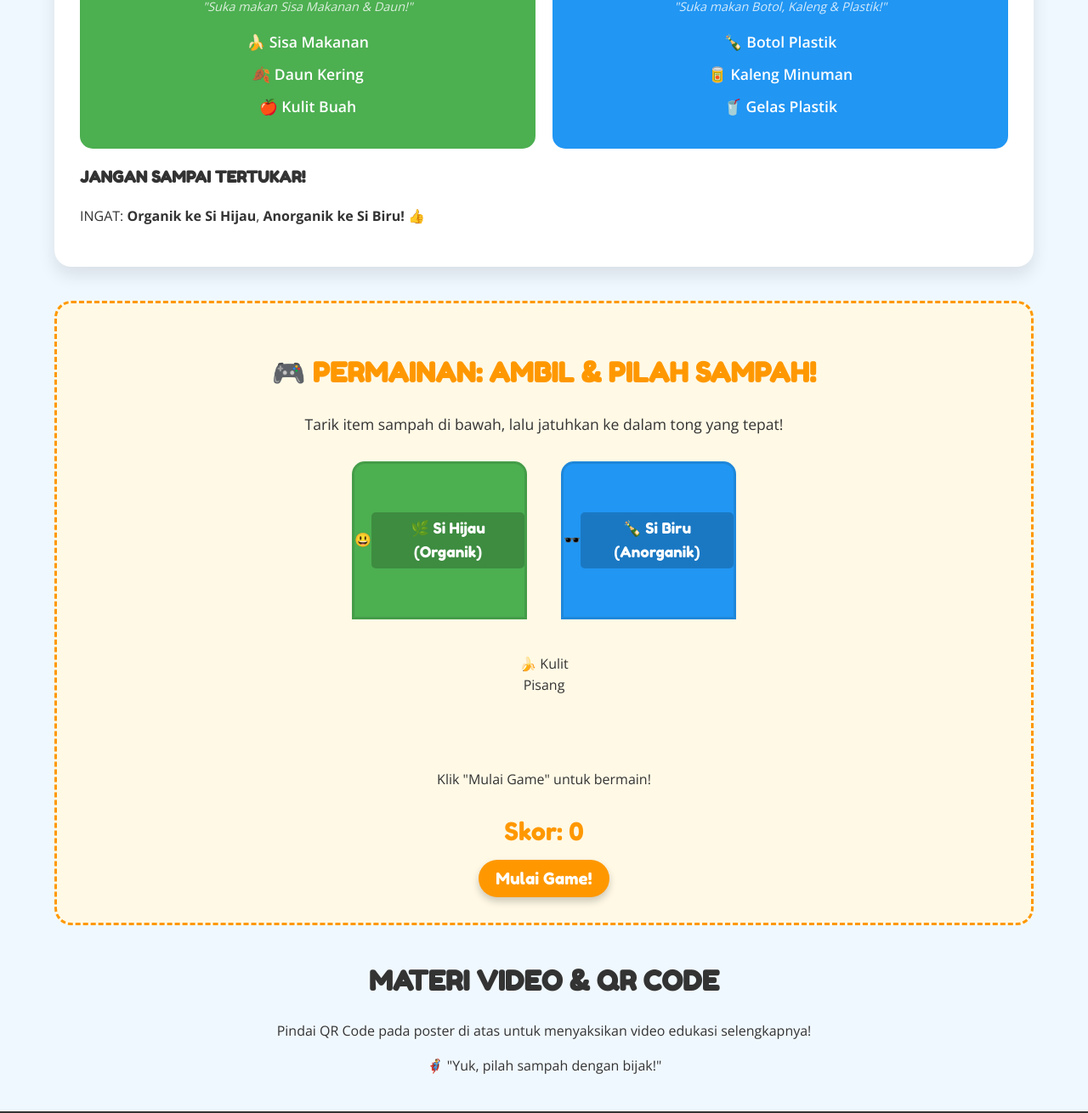
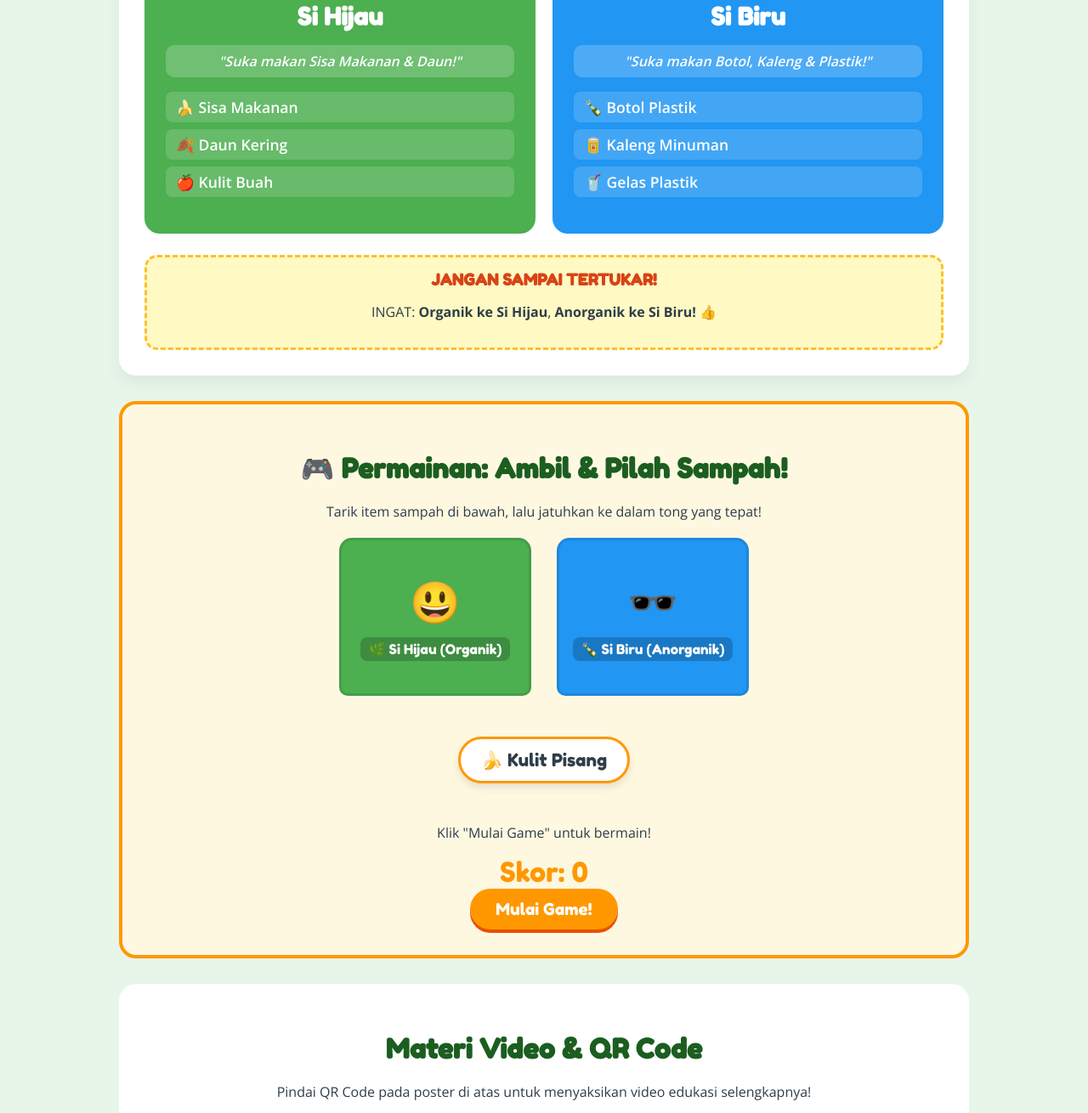
Before and after one commit to halimhd/sanitroopersA, a plain HTML site: page index.html in a window 1280 px wide. Shown: the part 392-1702 px from the top of the page at 85% size. Drawn offline with nearby package versions, Linux system fonts and the light colour scheme.

Commit message:
Update style.css

```diff
--- a/style.css
+++ b/style.css
@@ -1,40 +1,32 @@
-/* --- Pengaturan Dasar --- */
 :root {
-    --primary-color: #4CAF50; /* Hijau Organik */
-    --secondary-color: #2196F3; /* Biru Anorganik */
-    --background-color: #f0f8ff; /* Biru langit muda */
-    --text-color: #333;
-    --white: #ffffff;
-    --accent-color: #FF9800; /* Oranye untuk tombol */
-    --font-heading: 'Fredoka One', cursive;
+    --primary-green: #4CAF50;
+    --primary-blue: #2196F3;
+    --accent-orange: #FF9800;
+    --bg-color: #E8F5E9;
+    --text-color: #2E3D49;
+    --font-heading: 'Fredoka One', cursive, sans-serif;
     --font-body: 'Open Sans', sans-serif;
 }
 
 body {
     font-family: var(--font-body);
-    background-color: var(--background-color);
+    background-color: var(--bg-color);
     color: var(--text-color);
     margin: 0;
     padding: 0;
-    line-height: 1.6;
 }
 
 .container {
     width: 90%;
-    max-width: 1200px;
+    max-width: 1000px;
     margin: 0 auto;
-    padding: 0 20px;
-}
-
-h1, h2, h3 {
-    font-family: var(--font-heading);
 }
 
 /* --- Header --- */
 header {
-    background-color: var(--white);
+    background-color: #ffffff;
     padding: 15px 0;
-    border-bottom: 5px solid var(--primary-color);
+    box-shadow: 0 4px 10px rgba(0,0,0,0.05);
     position: sticky;
     top: 0;
     z-index: 100;
@@ -46,254 +38,252 @@ header {
     align-items: center;
 }
 
-.logo {
-    height: 40px;
+.brand {
+    display: flex;
+    align-items: center;
+    gap: 10px;
+    font-family: var(--font-heading);
+    color: var(--primary-green);
+    font-size: 1.1rem;
 }
 
-header h1 {
-    font-size: 1.8rem;
-    color: var(--primary-color);
-    margin: 0;
+nav a {
+    margin-left: 15px;
+    text-decoration: none;
+    color: var(--text-color);
+    font-weight: 600;
+    transition: color 0.2s;
+}
+
+nav a:hover {
+    color: var(--primary-green);
+}
+
+/* --- Banner Gambar Poster --- */
+.hero-banner {
+    margin: 25px 0;
+    text-align: center;
+}
+
+.main-poster-img {
+    width: 100%;
+    max-width: 800px;
+    height: auto;
+    border-radius: 20px;
+    box-shadow: 0 10px 25px rgba(0,0,0,0.15);
+    border: 4px solid #ffffff;
+}
+
+/* --- Section Title --- */
+.section-title {
+    font-family: var(--font-heading);
+    text-align: center;
+    font-size: 2rem;
+    color: #1B5E20;
+    margin-bottom: 20px;
 }
 
 /* --- Edukasi --- */
 .education-section {
-    background-color: var(--white);
-    margin: 40px 0;
+    background: #ffffff;
     padding: 30px;
     border-radius: 20px;
-    box-shadow: 0 10px 20px rgba(0,0,0,0.1);
-}
-
-.poster-summary {
-    display: flex;
-    gap: 30px;
-    align-items: flex-start;
-}
-
-.poster-img {
-    max-width: 40%;
-    border-radius: 15px;
-}
-
-.poster-text {
-    flex: 1;
-}
-
-.section-title {
-    font-size: 2rem;
-    color: var(--text-color);
-    margin-bottom: 20px;
-    text-transform: uppercase;
-}
-
-.intro {
-    font-size: 1.1rem;
     margin-bottom: 30px;
+    box-shadow: 0 8px 20px rgba(0,0,0,0.06);
 }
 
 .materi-grid {
     display: grid;
-    grid-template-columns: 1fr 1fr;
+    grid-template-columns: repeat(auto-fit, minmax(280px, 1fr));
     gap: 20px;
 }
 
 .materi-card {
-    padding: 20px;
-    border-radius: 15px;
-    color: var(--white);
+    padding: 25px;
+    border-radius: 18px;
+    color: #ffffff;
     text-align: center;
-    transition: transform 0.3s ease;
+    position: relative;
 }
 
-.materi-card:hover {
-    transform: translateY(-5px);
+.organik { background-color: var(--primary-green); }
+.anorganik { background-color: var(--primary-blue); }
+
+.card-badge {
+    background: rgba(0,0,0,0.2);
+    display: inline-block;
+    padding: 4px 12px;
+    border-radius: 20px;
+    font-family: var(--font-heading);
+    font-size: 0.9rem;
+}
+
+.character-avatar {
+    font-size: 3.5rem;
+    margin: 10px 0;
 }
 
 .materi-card h3 {
-    font-size: 1.5rem;
-    margin-top: 0;
-}
-
-.materi-card ul {
-    list-style: none;
-    padding: 0;
-    font-weight: 600;
-}
-
-.materi-card li {
-    margin: 10px 0;
-    font-size: 1.1rem;
-}
-
-.organik {
-    background-color: var(--primary-color);
-}
-
-.anorganik {
-    background-color: var(--secondary-color);
+    font-family: var(--font-heading);
+    font-size: 1.8rem;
+    margin: 5px 0;
 }
 
 .character-voice {
     font-style: italic;
-    font-size: 0.9rem;
-    opacity: 0.8;
+    font-weight: 600;
+    background: rgba(255,255,255,0.2);
+    padding: 8px;
+    border-radius: 10px;
 }
 
-.bin-icon {
-    width: 80px;
-    margin-top: 15px;
+.trash-list {
+    list-style: none;
+    padding: 0;
+    text-align: left;
+    font-weight: 600;
+    font-size: 1.1rem;
+}
+
+.trash-list li {
+    margin: 8px 0;
+    background: rgba(255,255,255,0.15);
+    padding: 6px 12px;
+    border-radius: 8px;
+}
+
+.reminder-box {
+    margin-top: 25px;
+    background: #FFF9C4;
+    border: 3px dashed #FBC02D;
+    padding: 15px;
+    border-radius: 15px;
+    text-align: center;
+}
+
+.reminder-box h3 {
+    margin: 0;
+    color: #D84315;
+    font-family: var(--font-heading);
 }
 
 /* --- Game --- */
 .game-section {
-    background-color: #fff9e6; /* Kuning muda */
-    margin: 40px 0;
+    background: #FFF8E1;
+    border: 4px solid var(--accent-orange);
     padding: 30px;
     border-radius: 20px;
-    border: 3px dashed var(--accent-color);
     text-align: center;
-}
-
-.game-title {
-    color: var(--accent-color);
-}
-
-.game-instruction {
-    font-size: 1.1rem;
     margin-bottom: 30px;
-}
-
-#game-area {
-    display: flex;
-    flex-direction: column;
-    align-items: center;
-    gap: 30px;
 }
 
 .bins-container {
     display: flex;
     justify-content: center;
-    gap: 40px;
+    gap: 30px;
+    flex-wrap: wrap;
+    margin-top: 20px;
 }
 
 .bin {
-    width: 200px;
+    width: 220px;
     height: 180px;
-    border-radius: 15px 15px 0 0;
+    border-radius: 15px 15px 10px 10px;
     display: flex;
+    flex-direction: column;
     justify-content: center;
     align-items: center;
-    transition: background-color 0.3s;
+    color: white;
+    transition: transform 0.2s;
     border: 3px solid rgba(0,0,0,0.1);
 }
 
-#bin-organik {
-    background-color: var(--primary-color);
-}
+.organik-bin { background-color: var(--primary-green); }
+.anorganik-bin { background-color: var(--primary-blue); }
 
-#bin-anorganik {
-    background-color: var(--secondary-color);
-}
+.bin-face { font-size: 3rem; }
 
 .bin-label {
     font-family: var(--font-heading);
-    color: var(--white);
-    font-size: 1.1rem;
-    padding: 5px 10px;
-    background-color: rgba(0,0,0,0.2);
-    border-radius: 5px;
+    margin-top: 10px;
+    background: rgba(0,0,0,0.2);
+    padding: 4px 10px;
+    border-radius: 8px;
 }
 
 .bin.drag-over {
-    box-shadow: 0 0 20px rgba(0,0,0,0.5);
-    transform: scale(1.05);
+    transform: scale(1.08);
+    box-shadow: 0 0 15px rgba(0,0,0,0.3);
 }
 
 #trash-item-container {
     height: 100px;
-    width: 100%;
     display: flex;
     justify-content: center;
     align-items: center;
+    margin: 25px 0;
 }
 
 .trash-item {
-    width: 80px;
-    height: 80px;
-    background-size: cover;
-    background-position: center;
+    padding: 12px 24px;
+    background: #ffffff;
+    border: 3px solid var(--accent-orange);
+    border-radius: 30px;
+    font-family: var(--font-heading);
+    font-size: 1.3rem;
     cursor: grab;
-    transition: transform 0.2s;
+    box-shadow: 0 5px 10px rgba(0,0,0,0.1);
     user-select: none;
 }
 
-.trash-item:active {
-    cursor: grabbing;
-}
-
-.trash-item.hidden {
-    display: none;
-}
-
-.game-controls {
-    display: flex;
-    flex-direction: column;
-    align-items: center;
-    gap: 10px;
-}
+.trash-item:active { cursor: grabbing; }
 
 #score {
     font-family: var(--font-heading);
-    font-size: 1.8rem;
-    color: var(--accent-color);
+    font-size: 2rem;
+    color: var(--accent-orange);
 }
 
-button#start-btn {
-    background-color: var(--accent-color);
-    color: var(--white);
+#start-btn {
+    background: var(--accent-orange);
+    color: white;
     border: none;
-    padding: 10px 20px;
+    padding: 12px 30px;
     font-family: var(--font-heading);
     font-size: 1.2rem;
-    border-radius: 30px;
+    border-radius: 25px;
     cursor: pointer;
-    box-shadow: 0 5px 10px rgba(0,0,0,0.2);
-    transition: background-color 0.3s, transform 0.2s;
+    box-shadow: 0 4px 0 #E65100;
 }
 
-button#start-btn:hover {
-    background-color: #e68a00;
+#start-btn:active {
+    transform: translateY(4px);
+    box-shadow: none;
 }
 
-button#start-btn:active {
-    transform: translateY(2px);
+/* --- QR Code & Footer --- */
+.qrcode-section {
+    text-align: center;
+    background: #ffffff;
+    padding: 25px;
+    border-radius: 20px;
 }
 
-/* --- QR Code --- */
-.qrcode-section {
-    text-align: center;
-    margin: 40px 0;
+.callout-bubble {
+    display: inline-block;
+    background: #E8F5E9;
+    padding: 12px 25px;
+    border-radius: 30px;
+    font-family: var(--font-heading);
+    font-size: 1.3rem;
+    color: var(--primary-green);
+    margin-top: 10px;
 }
 
-.qrcode-container {
-    display: flex;
-    justify-content: center;
-    gap: 20px;
-    margin: 20px 0;
-}
-
-.footer-callout {
-    font-family: var(--font-heading);
-    color: var(--primary-color);
-    font-size: 1.5rem;
-}
-
-/* --- Footer --- */
 footer {
-    background-color: #333;
-    color: var(--white);
-    padding: 20px 0;
+    background: #2E3D49;
+    color: white;
     text-align: center;
+    padding: 15px 0;
     margin-top: 40px;
 }
```
